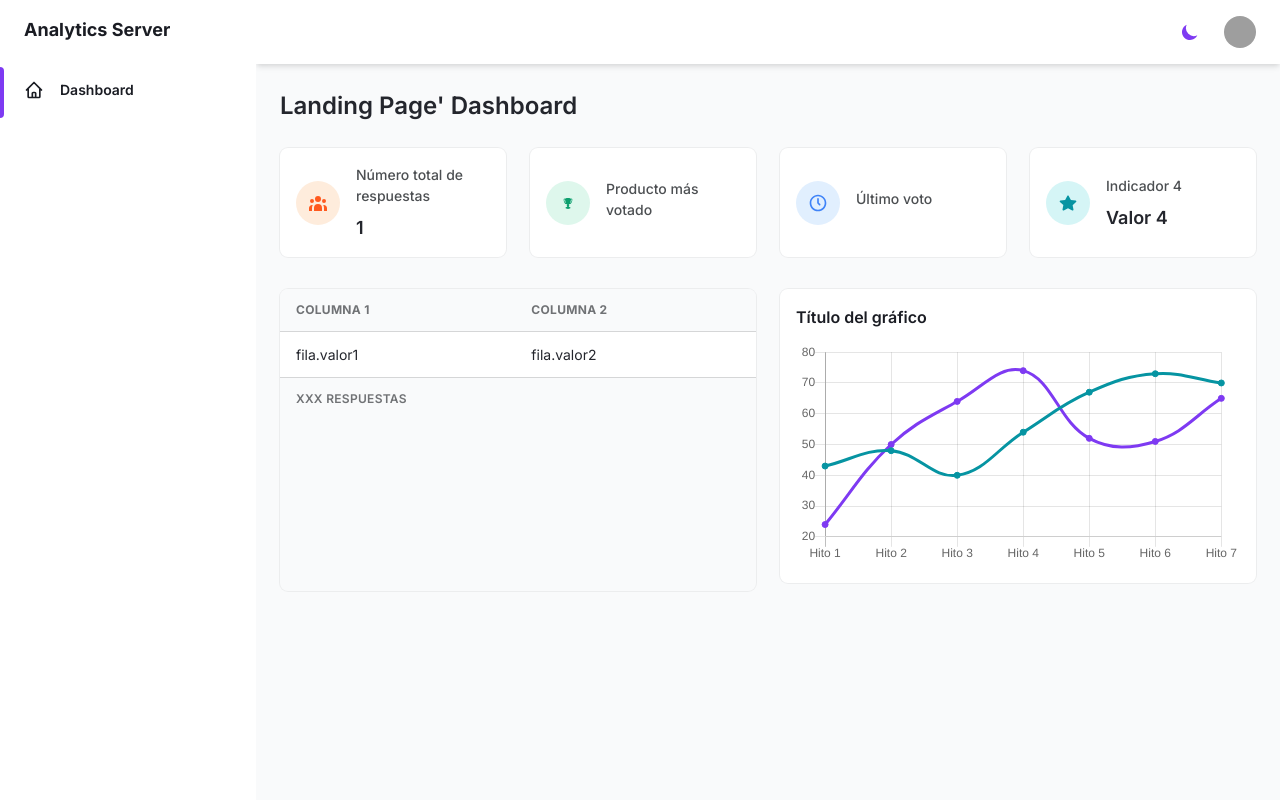
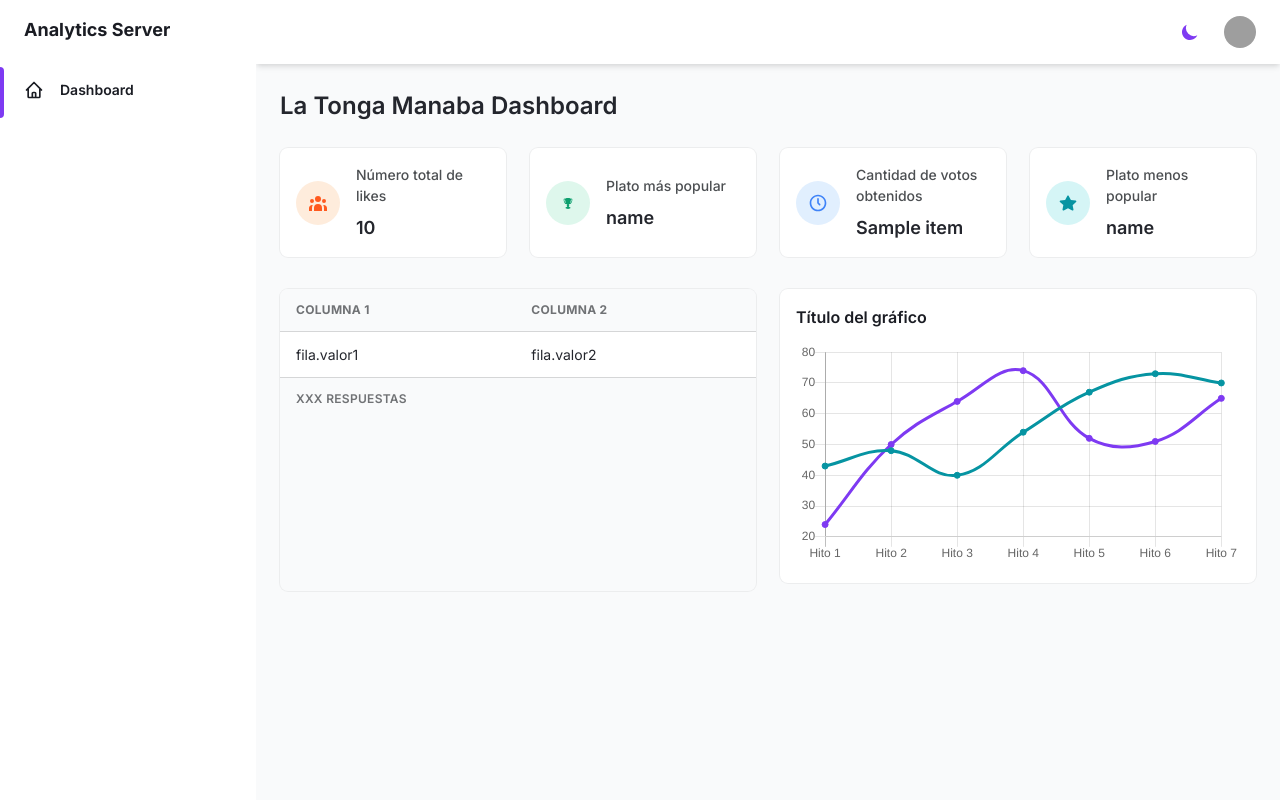
Before and after one commit to m-alvaradox/django_data_monitor, a Django app: page / in a window 1280 px wide. Run offline with Django 5.2, Linux system fonts and the light colour scheme; tables that the repository leaves empty hold one stand-in row (values such as "Sample post"); a database or web service that is not in the repository returns one stand-in record (values such as "Sample title"); data that the repository does not hold is empty; grey boxes are pictures that could not be loaded.

Commit message:
indicadores_tonga_manaba

```diff
--- a/dashboard/views.py
+++ b/dashboard/views.py
@@ -10,13 +10,24 @@ def index(request):
 
     response = requests.get(settings.API_URL)  # URL de la API
     posts = response.json()  # Convertir la respuesta a JSON
+    conteos = posts
 
-    # Número total de respuestas
-    total_responses = len(posts)
+    # Número total de votos
+    total_responses = sum(conteos.values())
+
+    ordenado = sorted(conteos.items(), key=lambda x: x[1], reverse=True)
+    plato_mas_popular = ordenado[0][0]
+    votos_maximos = ordenado[0][1]
+
+    plato_menos_popular = ordenado[-1][0]
+
 
     data = {
-        'title': "Landing Page' Dashboard",
+        'title': "La Tonga Manaba Dashboard",
         'total_responses': total_responses,
+        'plato_mas_popular': plato_mas_popular,
+        'votos_maximos': votos_maximos,
+        'plato_menos_popular': plato_menos_popular,
     }
 
     return render(request, "dashboard/index.html", data)
--- a/templates/dashboard/content/data.html
+++ b/templates/dashboard/content/data.html
@@ -22,7 +22,7 @@
         </div>
         <div>
           <p class="mb-2 text-sm font-medium text-gray-600 dark:text-gray-400">
-            Número total de respuestas
+            Número total de likes
           </p>
           <p class="text-lg font-semibold text-gray-700 dark:text-gray-200">
             <!-- START - valor del indicador 1 -->
@@ -43,11 +43,12 @@
         </div>
         <div>
           <p class="mb-2 text-sm font-medium text-gray-600 dark:text-gray-400">
-            Producto más votado
+            Plato más popular
           </p>
           <p class="text-lg font-semibold text-gray-700 dark:text-gray-200">
 
             <!-- START - valor del indicador 2 -->
+            {{ plato_mas_popular }}
             <!-- END - valor del indicador 2 -->
 
           </p>
@@ -65,11 +66,12 @@
         </div>
         <div>
           <p class="mb-2 text-sm font-medium text-gray-600 dark:text-gray-400">
-            Último voto
+            Cantidad de votos obtenidos
           </p>
           <p class="text-lg font-semibold text-gray-700 dark:text-gray-200">
 
             <!-- START - valor del indicador 3 -->
+            {{ votos_maximos }}
             <!-- END - valor del indicador 3 -->
 
           </p>
@@ -87,12 +89,12 @@
         </div>
         <div>
           <p class="mb-2 text-sm font-medium text-gray-600 dark:text-gray-400">
-            Indicador 4
+            Plato menos popular
           </p>
           <p class="text-lg font-semibold text-gray-700 dark:text-gray-200">
 
             <!-- START - valor del indicador 4 -->
-            Valor 4
+            {{ plato_menos_popular }}
             <!-- END - valor del indicador 4 -->
 
           </p>
```
